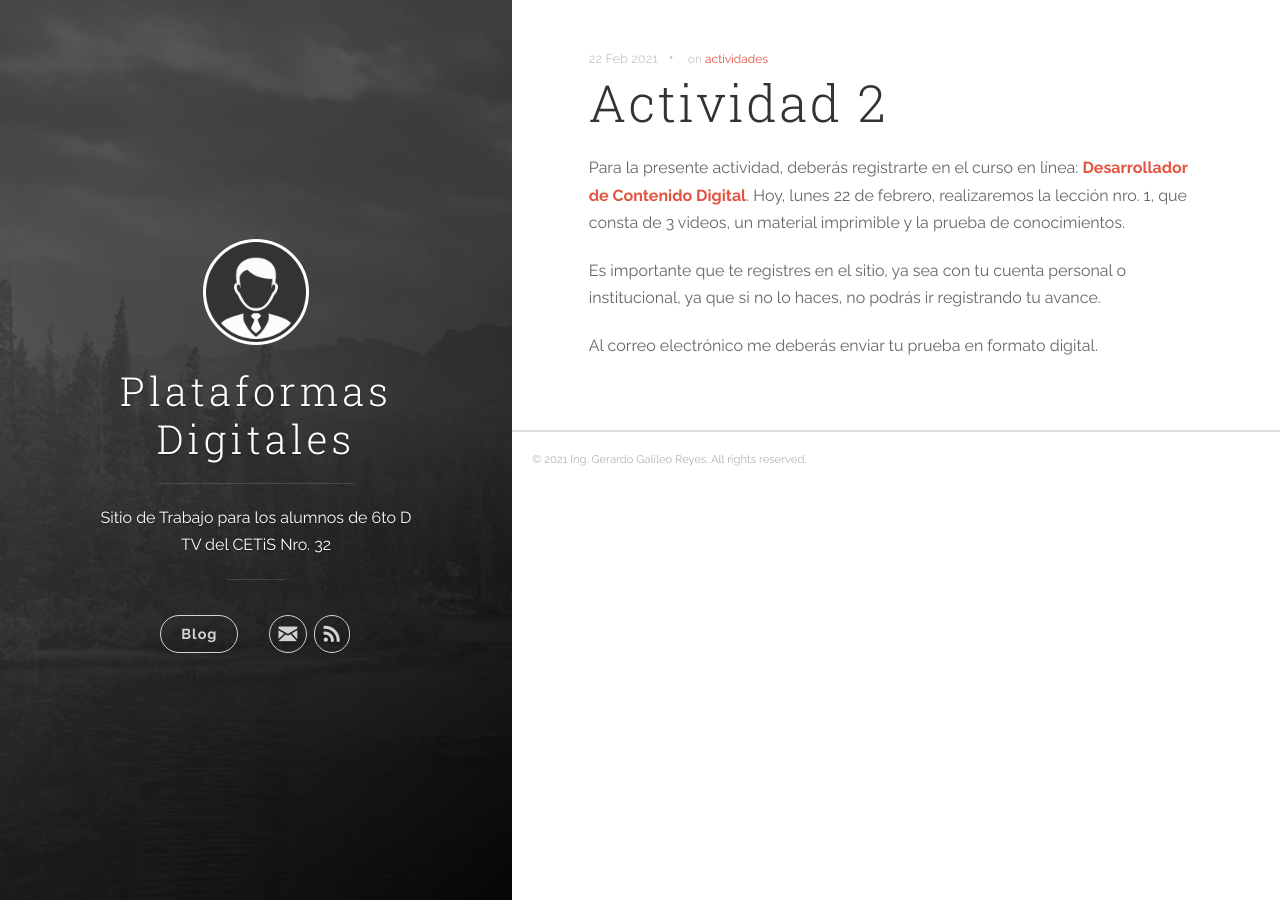
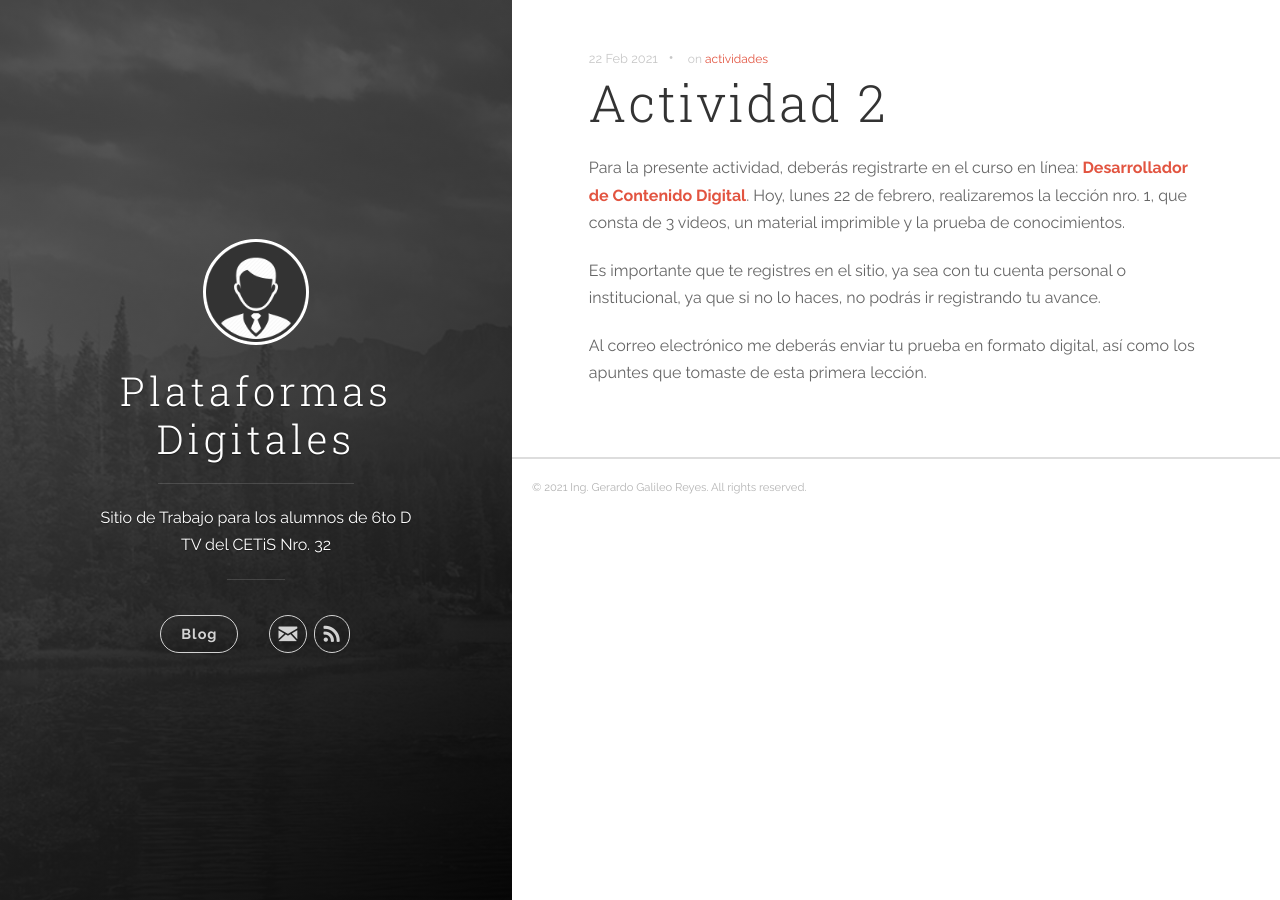
Before and after one commit to ipc-lid/ipc-lid.github.io, a Jekyll site: the page built from _posts/2021-02-22-Actividad2.md, in a window 1280 px wide. Built offline with Jekyll 4.4.1, drawn with Linux system fonts in a browser that asks for light colours.

Commit message:
Initial Commit

```diff
--- a/_posts/2021-02-22-Actividad2.md
+++ b/_posts/2021-02-22-Actividad2.md
@@ -9,6 +9,6 @@ Para la presente actividad, deberás registrarte en el curso en línea:[ **Desar
 
 Es importante que te registres en el sitio, ya sea con tu cuenta personal o institucional, ya que si no lo haces, no podrás ir registrando tu avance.
 
-Al correo electrónico me deberás enviar tu prueba en formato digital.
+Al correo electrónico me deberás enviar tu prueba en formato digital, así como los apuntes que tomaste de esta primera lección.
 
 [desarrollador]: https://capacitateparaelempleo.org/pages.php?r=.tema&tagID=2284
```
